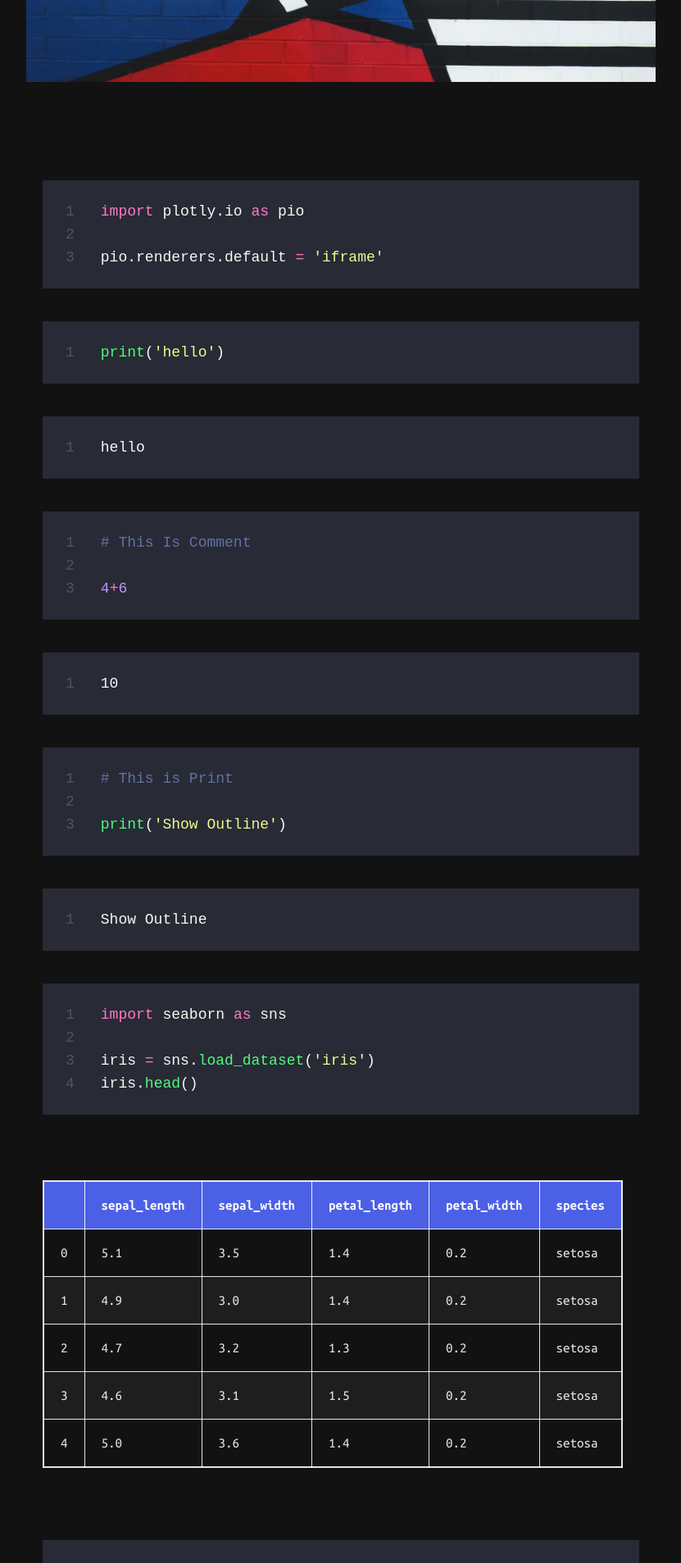
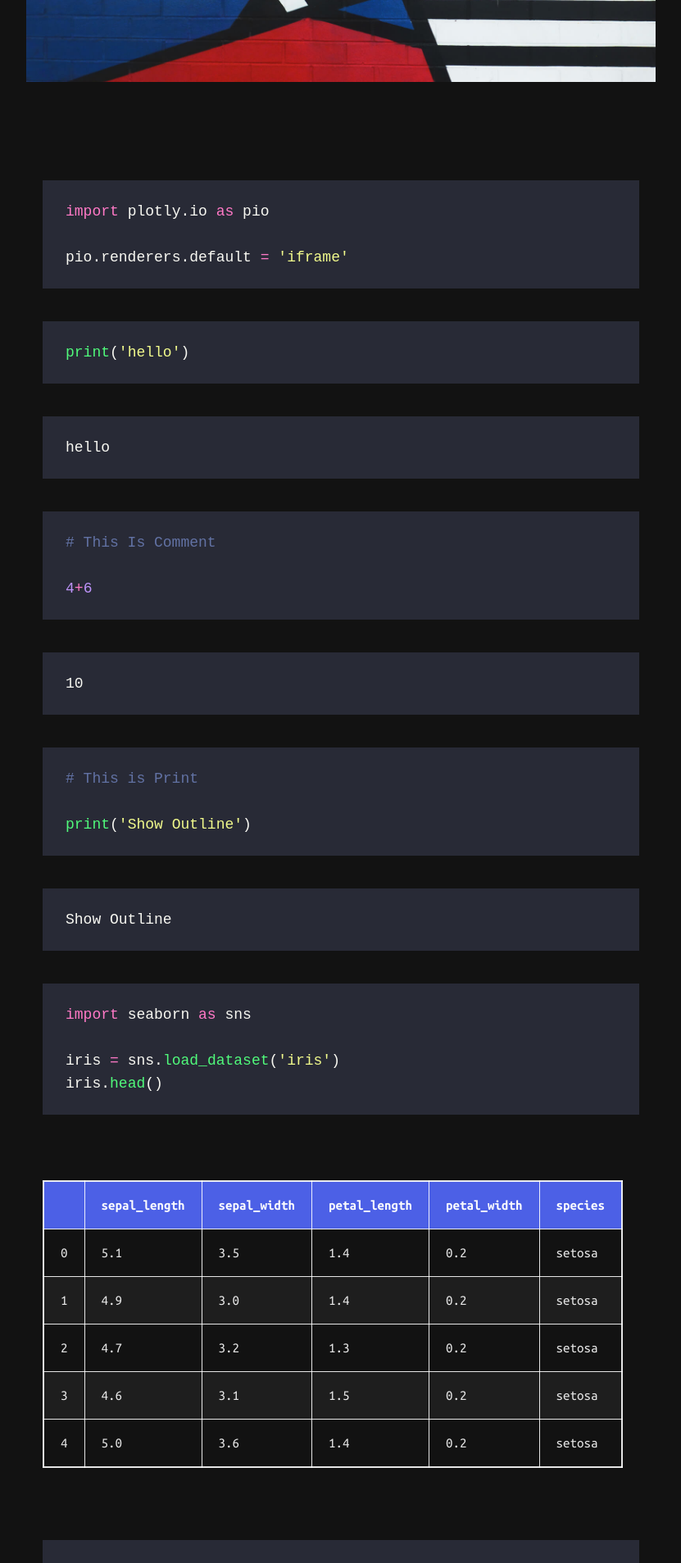
Before and after one commit to sekaizato/BADS7105-CRM, a Jekyll site: the page built from _posts/2021-06-11-jupyter01.md, in a window 1280 px wide. Shown: the part 770-2677 px from the top of the page at 82% size, without its empty margins (224-1055 px from the left). Built offline with Jekyll 4.4.1, drawn with Linux system fonts in a browser that asks for light colours; nearby versions of some CDN libraries; some of the changed text lies outside the part shown.

Commit message:
Update Codeblock Style

```diff
--- a/_sass/_includes/_syntax.scss
+++ b/_sass/_includes/_syntax.scss
@@ -80,6 +80,7 @@
 	text-align: right;
 	padding-right: 20px;
 	opacity: 0.2;
+	display: none;
 
 	@include mq(tabletp) {
 		padding-right: 32px;
--- a/_sass/_pages/_page__post.scss
+++ b/_sass/_pages/_page__post.scss
@@ -369,3 +369,7 @@
     grid-template-columns: 1fr 1fr;
   }
 }
+
+.language-plaintext.highlight{
+  background: rgba(0,0,0,0);
+}
```
